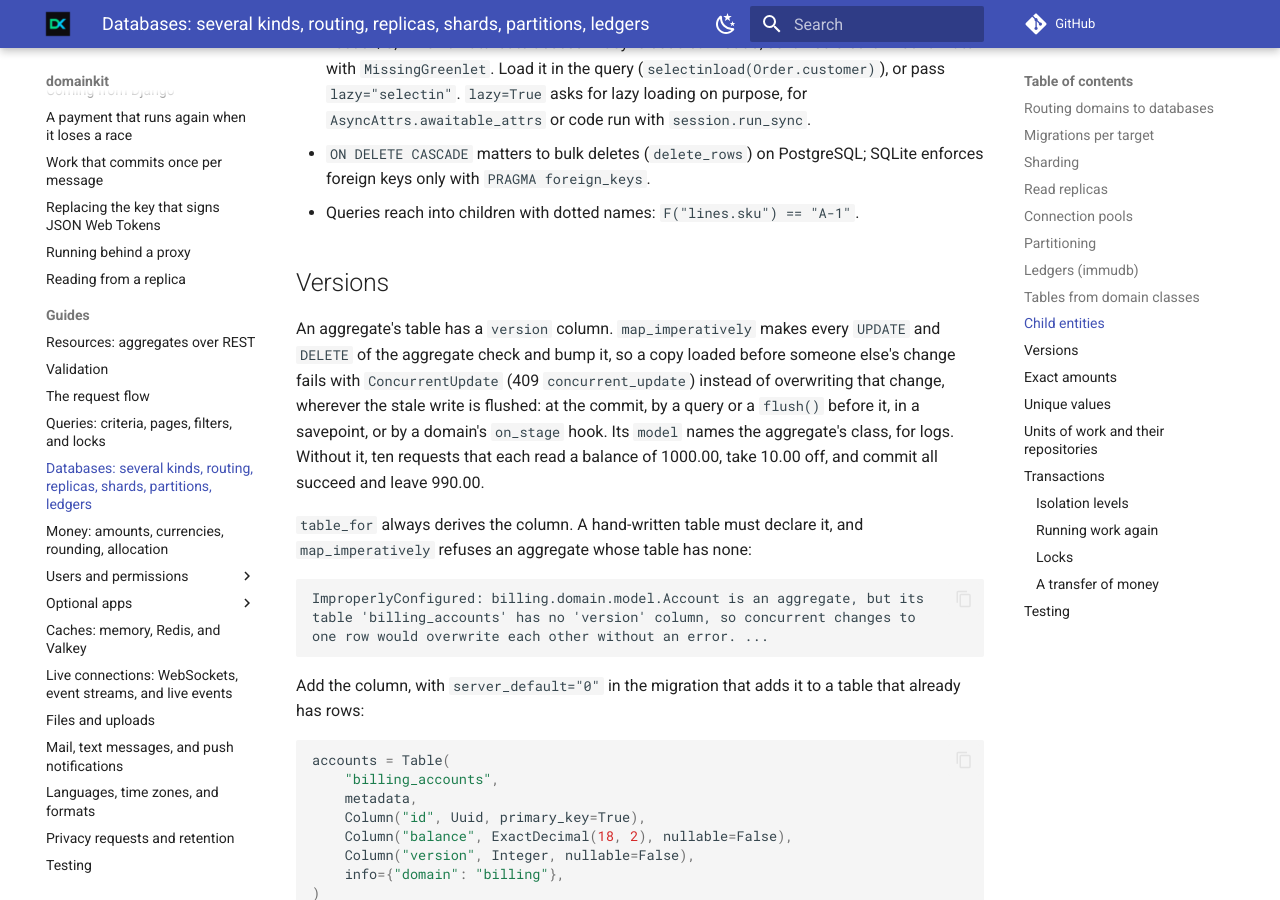
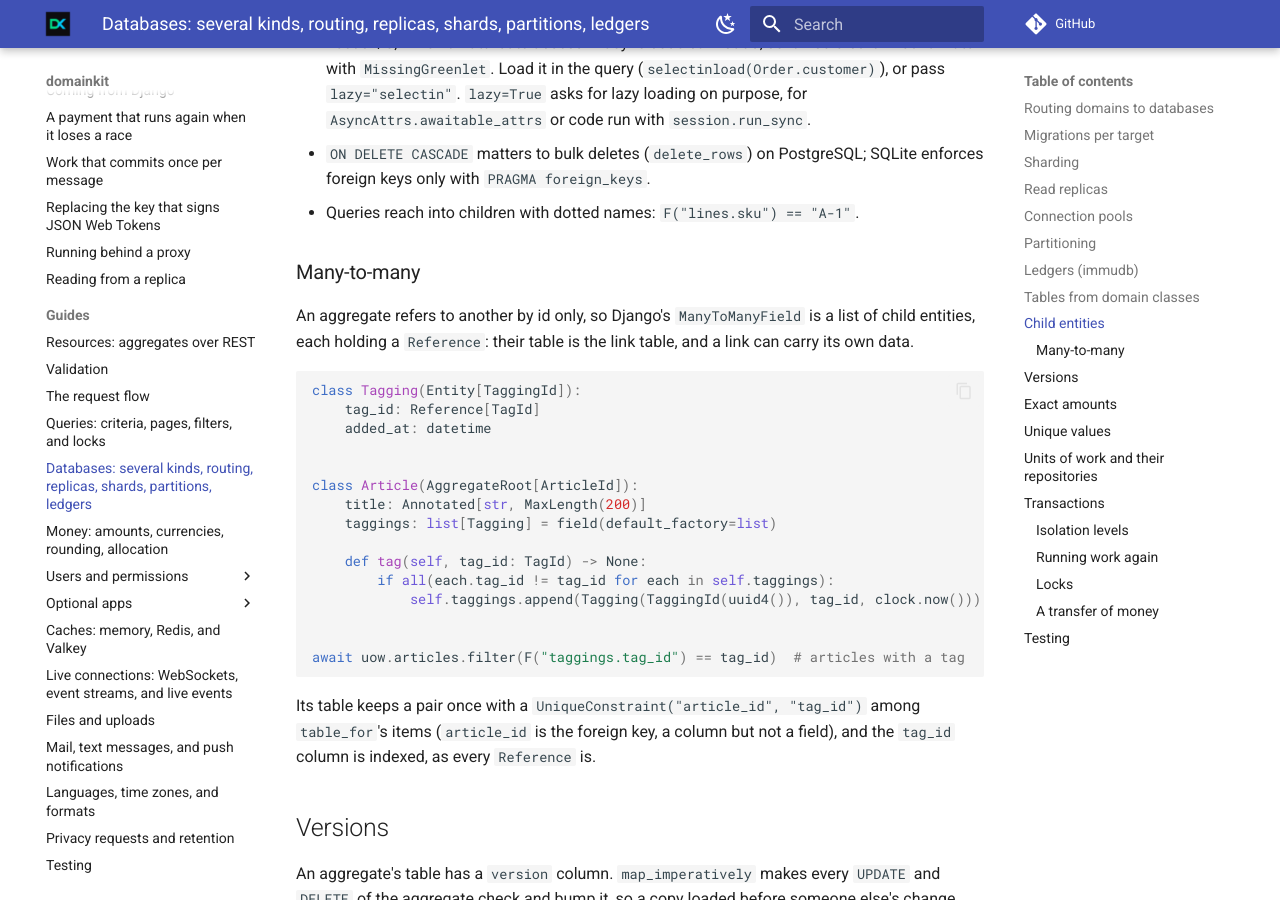
Before and after one commit to karimmattar/domainkit, an MkDocs documentation site: the page built from docs/databases.md, in a window 1280 px wide and 900 px high, scrolled down 10102 px. Built offline with MkDocs 1.6.1 and Material for MkDocs 9.7.7, drawn with Linux system fonts in a browser that asks for light colours; comment, search, counter and statistics services are not loaded.

Commit message:
Core C7: many-to-many as child entities holding references; C7 done
databases.md shows Django's ManyToManyField as a list of child entities
that each hold a Reference: their table is the link table, and a link can
carry its own data. The roadmap marks C7 done, and the inventory's last
C7 rows say what answers them.

Co-Authored-By: Claude Opus 5.5 <noreply@anthropic.com>
Claude-Session: https://claude.ai/code/session_01PHJB1f6AhZ5eHp561TCrvG

````diff
--- a/docs/databases.md
+++ b/docs/databases.md
@@ -480,6 +480,35 @@ def start_mappers() -> None:
   PostgreSQL; SQLite enforces foreign keys only with `PRAGMA foreign_keys`.
 - Queries reach into children with dotted names: `F("lines.sku") == "A-1"`.
 
+### Many-to-many
+
+An aggregate refers to another by id only, so Django's `ManyToManyField`
+is a list of child entities, each holding a `Reference`: their table is
+the link table, and a link can carry its own data.
+
+```python
+class Tagging(Entity[TaggingId]):
+    tag_id: Reference[TagId]
+    added_at: datetime
+
+
+class Article(AggregateRoot[ArticleId]):
+    title: Annotated[str, MaxLength(200)]
+    taggings: list[Tagging] = field(default_factory=list)
+
+    def tag(self, tag_id: TagId) -> None:
+        if all(each.tag_id != tag_id for each in self.taggings):
+            self.taggings.append(Tagging(TaggingId(uuid4()), tag_id, clock.now()))
+
+
+await uow.articles.filter(F("taggings.tag_id") == tag_id)  # articles with a tag
+```
+
+Its table keeps a pair once with a `UniqueConstraint("article_id",
+"tag_id")` among `table_for`'s items (`article_id` is the foreign key, a
+column but not a field), and the `tag_id` column is indexed, as every
+`Reference` is.
+
 ## Versions
 
 An aggregate's table has a `version` column. `map_imperatively` makes every
````
Also changed, not shown: docs/feature-inventory.md (+1 -1 lines), docs/roadmap.md (+1 -1 lines).
